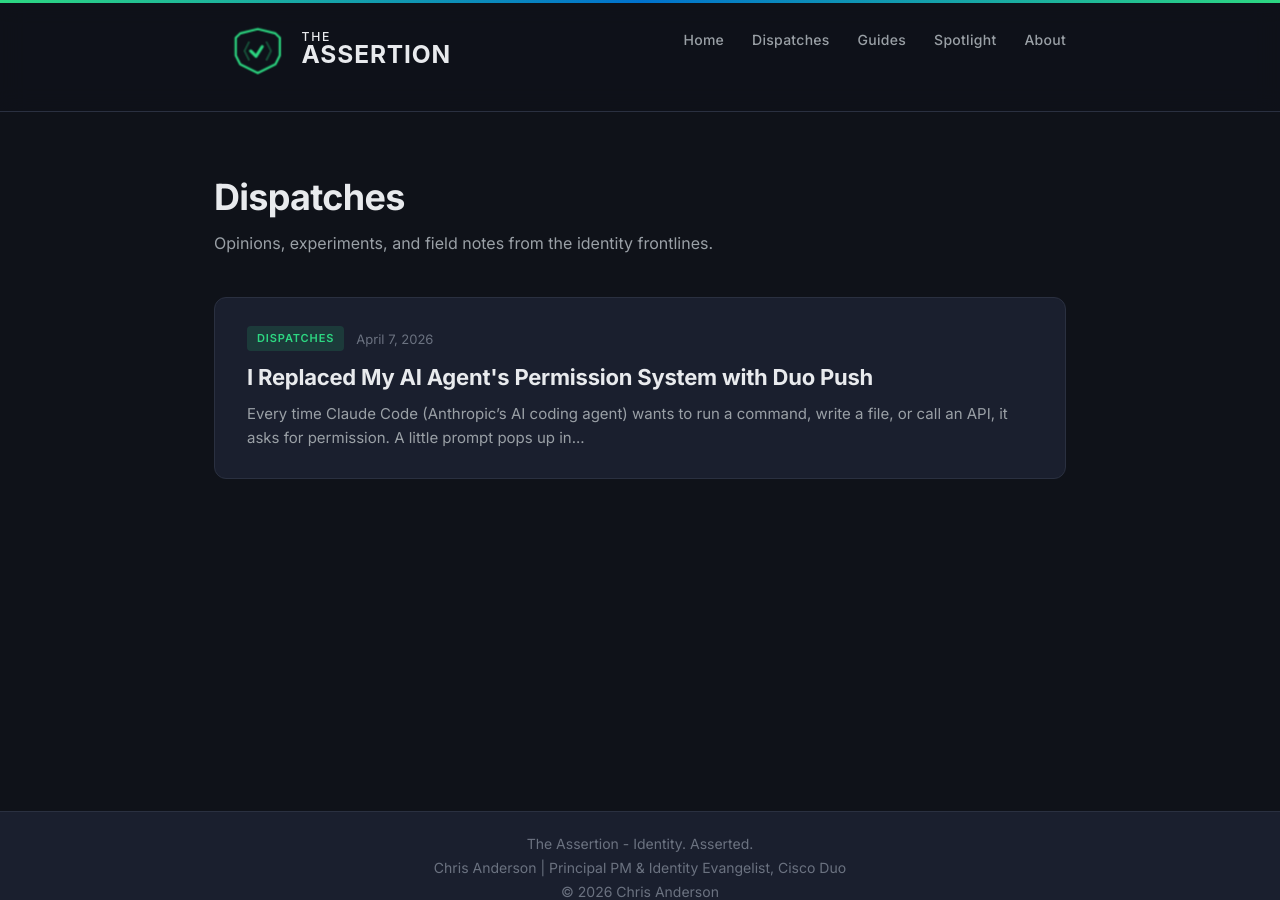
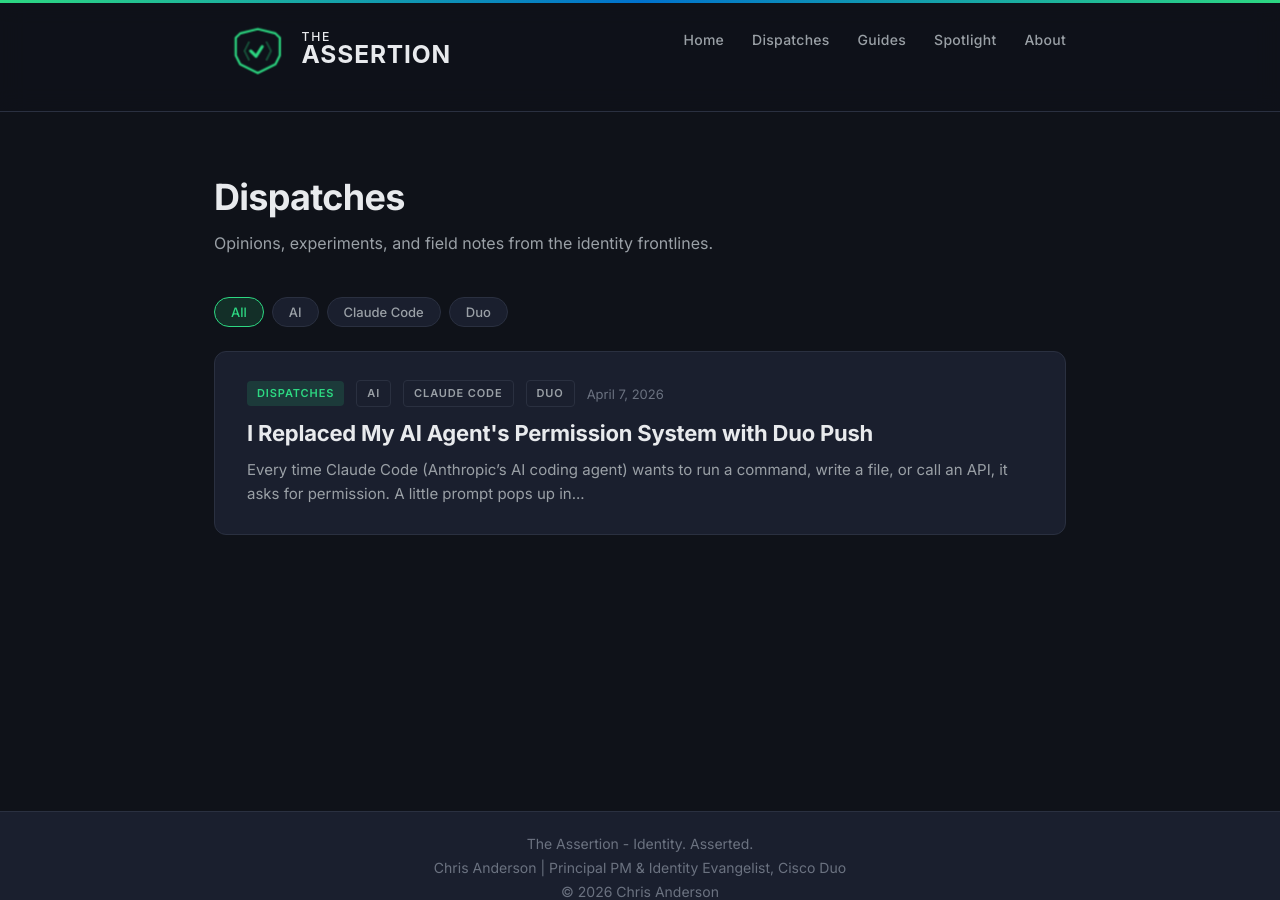
Before and after one commit to christophe81/christophe81.github.io, a Jekyll site: the page built from _pages/dispatches.html, in a window 1280 px wide and 900 px high. Built offline with Jekyll 4.4.1, drawn with Linux system fonts in a browser that asks for light colours.

Commit message:
Add tag filters to Dispatches page
Filter bar with All, AI, Claude Code, and Duo buttons.
Tags shown as secondary badges on each post card.
JS-based client-side filtering with no page reloads.

Co-Authored-By: Claude Opus 4.6 <noreply@anthropic.com>

```diff
--- a/_pages/dispatches.html
+++ b/_pages/dispatches.html
@@ -8,13 +8,23 @@ permalink: /dispatches/
   <p>Opinions, experiments, and field notes from the identity frontlines.</p>
 </div>
 
+<div class="filter-bar">
+  <button class="filter-btn active" data-filter="all">All</button>
+  <button class="filter-btn" data-filter="AI">AI</button>
+  <button class="filter-btn" data-filter="Claude Code">Claude Code</button>
+  <button class="filter-btn" data-filter="Duo">Duo</button>
+</div>
+
 <div class="section">
   <div class="post-grid">
     {% assign dispatches = site.categories.Dispatches %}
     {% for post in dispatches %}
-    <a href="{{ site.baseurl }}{{ post.url }}" class="post-card post-card-link">
+    <a href="{{ site.baseurl }}{{ post.url }}" class="post-card post-card-link" data-tags="{{ post.tags | join: ',' }}">
       <div class="post-card-meta">
         <span class="post-card-tag">Dispatches</span>
+        {% for tag in post.tags %}
+        <span class="post-card-tag post-card-tag-secondary">{{ tag }}</span>
+        {% endfor %}
         <span class="post-card-date">{{ post.date | date: "%B %-d, %Y" }}</span>
       </div>
       <h3>{{ post.title }}</h3>
@@ -23,3 +33,21 @@ permalink: /dispatches/
     {% endfor %}
   </div>
 </div>
+
+<script>
+document.querySelectorAll('.filter-btn').forEach(function(btn) {
+  btn.addEventListener('click', function() {
+    document.querySelectorAll('.filter-btn').forEach(function(b) { b.classList.remove('active'); });
+    btn.classList.add('active');
+    var filter = btn.getAttribute('data-filter');
+    document.querySelectorAll('.post-card').forEach(function(card) {
+      if (filter === 'all') {
+        card.style.display = '';
+      } else {
+        var tags = (card.getAttribute('data-tags') || '').split(',');
+        card.style.display = tags.indexOf(filter) !== -1 ? '' : 'none';
+      }
+    });
+  });
+});
+</script>
--- a/assets/style.scss
+++ b/assets/style.scss
@@ -775,6 +775,45 @@ a.post-card-link {
   }
 }
 
+// ─── FILTER BAR ───
+
+.filter-bar {
+  display: flex;
+  gap: 8px;
+  margin-bottom: 24px;
+  flex-wrap: wrap;
+}
+
+.filter-btn {
+  background: $surface;
+  color: $textSecondary;
+  border: 1px solid $border;
+  padding: 6px 16px;
+  border-radius: 20px;
+  font-size: 13px;
+  font-weight: 500;
+  cursor: pointer;
+  transition: all 0.2s ease;
+  font-family: $helvetica;
+
+  &:hover {
+    color: $textPrimary;
+    border-color: $accent;
+  }
+
+  &.active {
+    background: $accentDim;
+    color: $accent;
+    border-color: $accent;
+  }
+}
+
+.post-card-tag-secondary {
+  background: $surface;
+  color: $textSecondary;
+  border: 1px solid $border;
+}
+
 // ─── GUIDE LIST ───
 
 .guide-list {
```
Also changed, not shown: _posts/2026-4-7-Duo-Push-AI-Agent-Permissions.md (+1 -0 lines).
